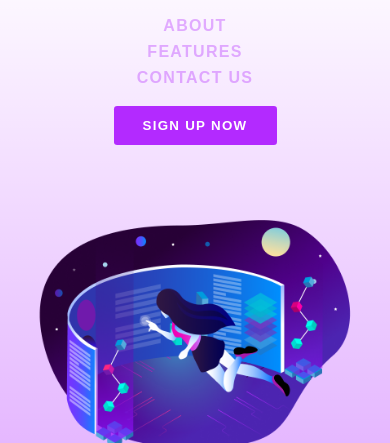
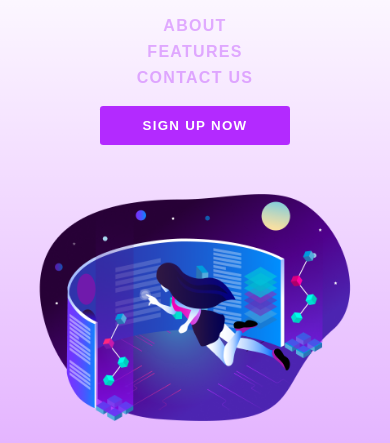
Before and after one commit to saurabhsri108/freecodecamp_html_css, a plain HTML site: page 3_product_landing_page/index.html in a window 390 px wide. Shown: the part 57-500 px from the top of the page. Drawn offline with Linux system fonts and the light colour scheme; a web font is replaced by a local one.

Commit message:
Product Landing Page

```diff
--- a/3_product_landing_page/style.css
+++ b/3_product_landing_page/style.css
@@ -30,6 +30,10 @@
   box-sizing: border-box;
 }
 
+html {
+  scroll-behavior: smooth;
+}
+
 body {
   margin: 0;
   display: flex;
@@ -51,7 +55,11 @@ header {
   justify-content: space-between;
   align-items: center;
   flex-wrap: wrap;
-  padding: 1rem 0;
+  padding: 1rem 6.25rem;
+  position: fixed;
+  top: 0;
+  left: 0;
+  width: 100%;
 }
 
 .logo {
@@ -118,7 +126,7 @@ main {
 
 main section {
   align-items: center;
-  padding: 3.125rem 0 6.25rem 0;
+  padding: 6.25rem 0 6.25rem 0;
 }
 
 #main article {
@@ -451,14 +459,18 @@ footer a:focus {
     padding: 0 2rem;
   }
 
+  main section {
+    padding: 15.125rem 0 6.25rem 0;
+  }
+
   .header-btn {
     flex: 1 1 10%;
   }
 
   section {
     flex-direction: column;
-    padding: 2rem;
     text-align: center;
+    padding: 14rem 2rem 2rem 2rem;
   }
 
   #main article {
@@ -561,7 +573,7 @@ footer a:focus {
 
   .header-btn {
     flex: 1 1 100%;
-    max-width: 50%;
+    max-width: 100%;
     margin: auto;
   }
 
```
